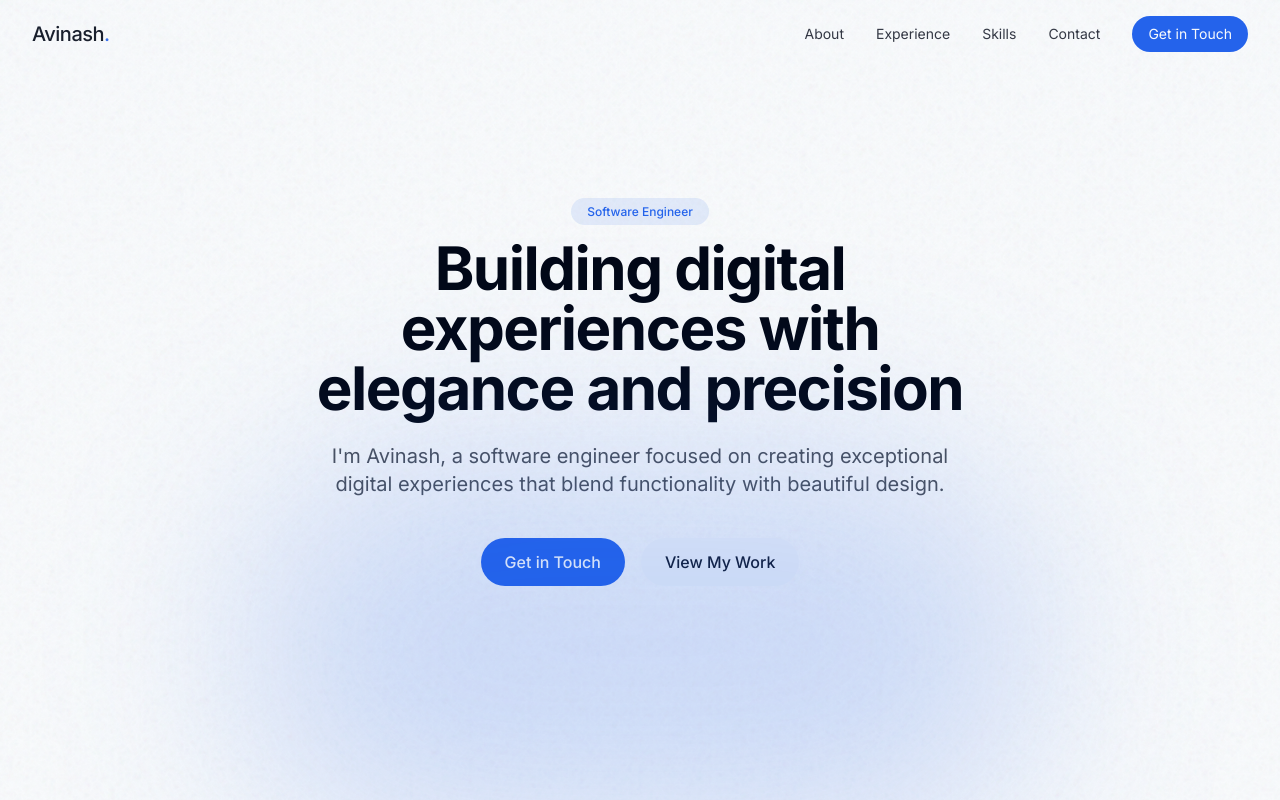
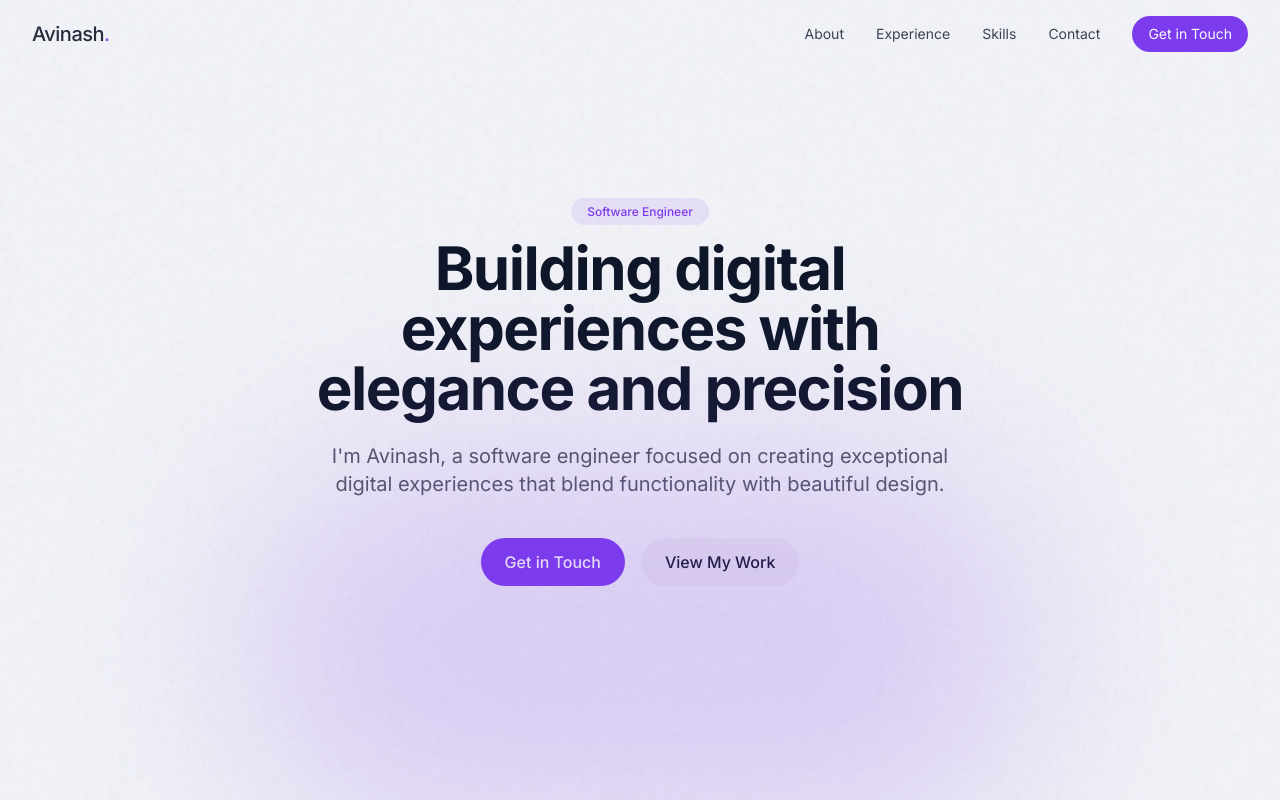
Before and after one commit to avinashgujje/avinash-enhancer, a React (Vite) app: page / in a window 1280 px wide. Shown: the top 800 px of the page. Built offline with nearby package versions, Linux system fonts and the light colour scheme.

Commit message:
Change page colors
Modifies the colors used in the page.

```diff
--- a/src/index.css
+++ b/src/index.css
@@ -1,4 +1,3 @@
-
 @import url('https://fonts.googleapis.com/css2?family=Inter:wght@100;200;300;400;500;600;700;800;900&display=swap');
 
 @tailwind base;
@@ -7,49 +6,49 @@
 
 @layer base {
   :root {
-    --background: 210 40% 98%;
-    --foreground: 222.2 84% 4.9%;
+    --background: 226 30% 96%;
+    --foreground: 222 47% 11%;
 
     --card: 0 0% 100%;
-    --card-foreground: 222.2 84% 4.9%;
+    --card-foreground: 222 47% 11%;
 
     --popover: 0 0% 100%;
-    --popover-foreground: 222.2 84% 4.9%;
+    --popover-foreground: 222 47% 11%;
 
-    --primary: 221 83% 53%;
+    --primary: 262 83% 58%;
     --primary-foreground: 210 40% 98%;
 
-    --secondary: 210 40% 96.1%;
-    --secondary-foreground: 222.2 47.4% 11.2%;
+    --secondary: 262 20% 92%;
+    --secondary-foreground: 222 47% 11%;
 
-    --muted: 210 40% 96.1%;
-    --muted-foreground: 215.4 16.3% 46.9%;
+    --muted: 262 15% 92%;
+    --muted-foreground: 215 16% 47%;
 
-    --accent: 221 83% 53%;
-    --accent-foreground: 222.2 47.4% 11.2%;
+    --accent: 262 83% 58%;
+    --accent-foreground: 222 47% 11%;
 
-    --destructive: 0 84.2% 60.2%;
+    --destructive: 0 84% 60%;
     --destructive-foreground: 210 40% 98%;
 
-    --border: 214.3 31.8% 91.4%;
-    --input: 214.3 31.8% 91.4%;
-    --ring: 221 83% 53%;
+    --border: 214 32% 91%;
+    --input: 214 32% 91%;
+    --ring: 262 83% 58%;
 
     --radius: 0.75rem;
   }
 
   .dark {
-    --background: 222.2 84% 4.9%;
+    --background: 222 47% 11%;
     --foreground: 210 40% 98%;
 
-    --card: 222.2 84% 4.9%;
+    --card: 222 47% 11%;
     --card-foreground: 210 40% 98%;
 
-    --popover: 222.2 84% 4.9%;
+    --popover: 222 47% 11%;
     --popover-foreground: 210 40% 98%;
 
     --primary: 217.2 91.2% 59.8%;
-    --primary-foreground: 222.2 47.4% 11.2%;
+    --primary-foreground: 222 47.4% 11.2%;
 
     --secondary: 217.2 32.6% 17.5%;
     --secondary-foreground: 210 40% 98%;
@@ -79,7 +78,6 @@
     font-feature-settings: "rlig" 1, "calt" 1;
   }
 
-  /* Custom Styles */
   .grain {
     position: relative;
   }
--- a/src/pages/Index.tsx
+++ b/src/pages/Index.tsx
@@ -39,7 +39,7 @@ const Index = () => {
   }, []);
 
   return (
-    <div className="min-h-screen grain">
+    <div className="min-h-screen grain bg-background">
       <Header />
       <main>
         <Hero />
```
